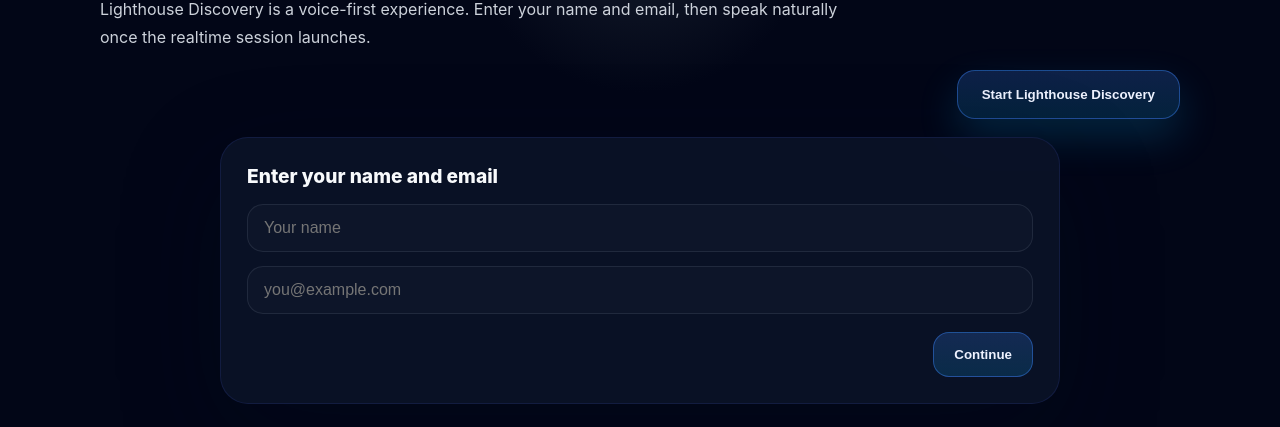
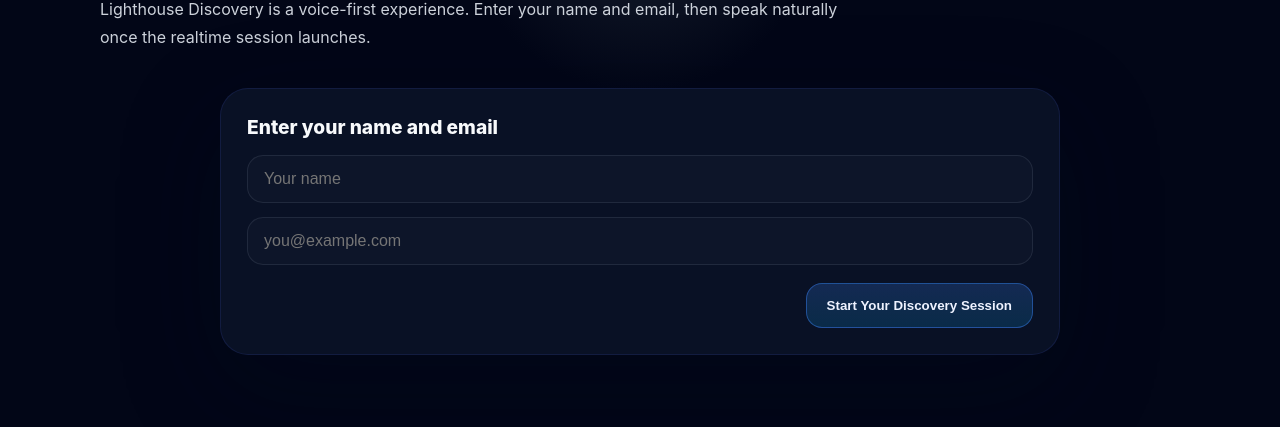
Before and after one commit to XPForge/_myscripts, a React (Vite) app in the folder alice-ui/: page / in a window 1280 px wide. Shown: the part 137-564 px from the top of the page. Built offline with nearby package versions, Linux system fonts and the light colour scheme; no server answers.

Commit message:
button clean up

```diff
--- a/alice-ui/src/components/LighthouseDiscovery.tsx
+++ b/alice-ui/src/components/LighthouseDiscovery.tsx
@@ -596,22 +596,6 @@ export default function LighthouseDiscovery({ onComplete }: LighthouseDiscoveryP
               Reset session
             </button>
           )}
-          <button
-            type="button"
-            onClick={() => setStep("capture")}
-            style={{
-              padding: "16px 24px",
-              borderRadius: "18px",
-              border: "1px solid rgba(59,130,246,0.45)",
-              background: "linear-gradient(180deg, rgba(59,130,246,0.22), rgba(14,165,233,0.18))",
-              color: "#eef2ff",
-              fontWeight: 800,
-              cursor: "pointer",
-              boxShadow: "0 18px 40px rgba(14,165,233,0.2)",
-            }}
-          >
-            Start Lighthouse Discovery
-          </button>
         </div>
 
         {step === "capture" &&
@@ -667,7 +651,7 @@ export default function LighthouseDiscovery({ onComplete }: LighthouseDiscoveryP
                     cursor: "pointer",
                   }}
                 >
-                  Continue
+                  Start Your Discovery Session
                 </button>
               </div>
               {renderMessage()}
```
